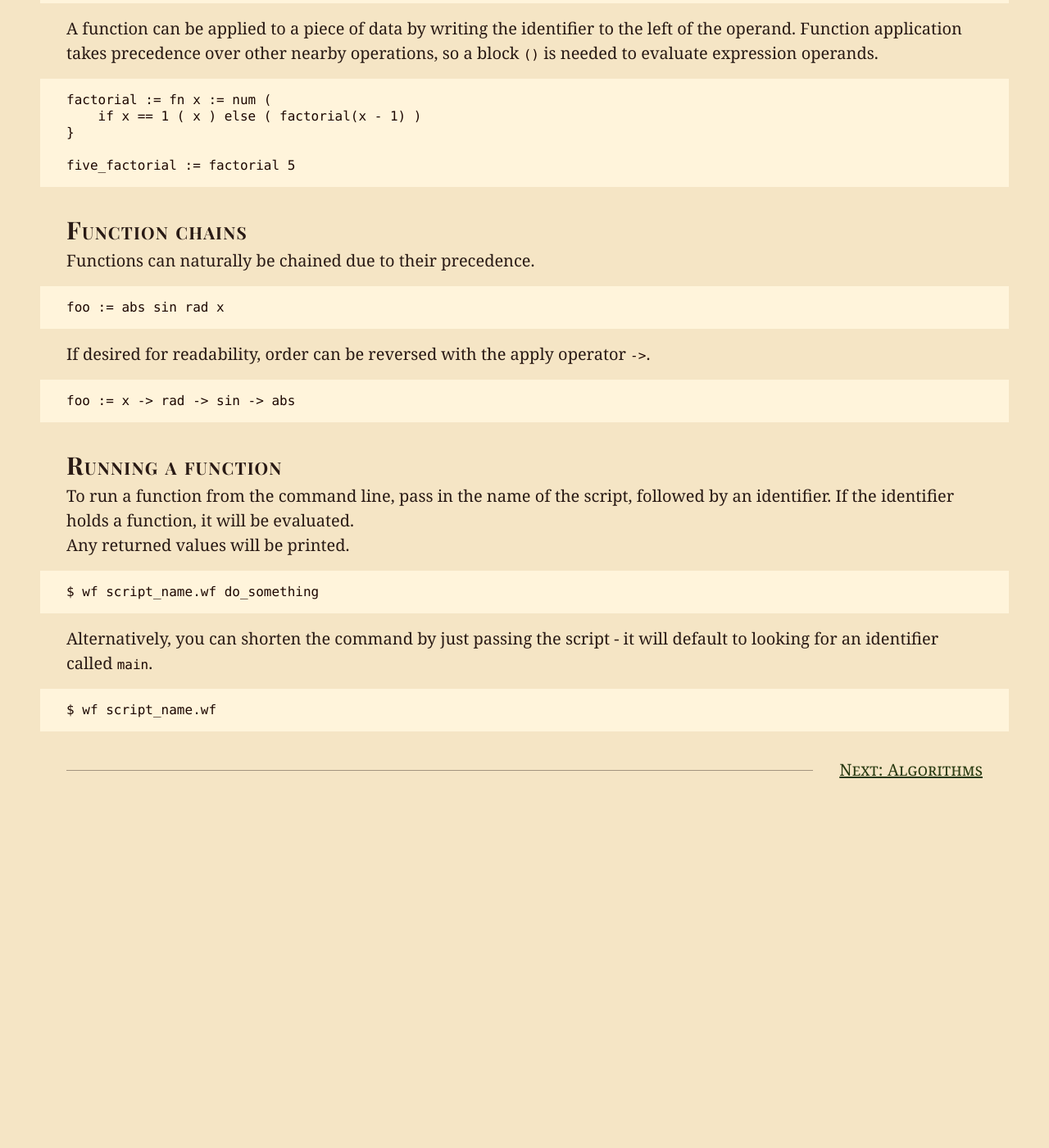
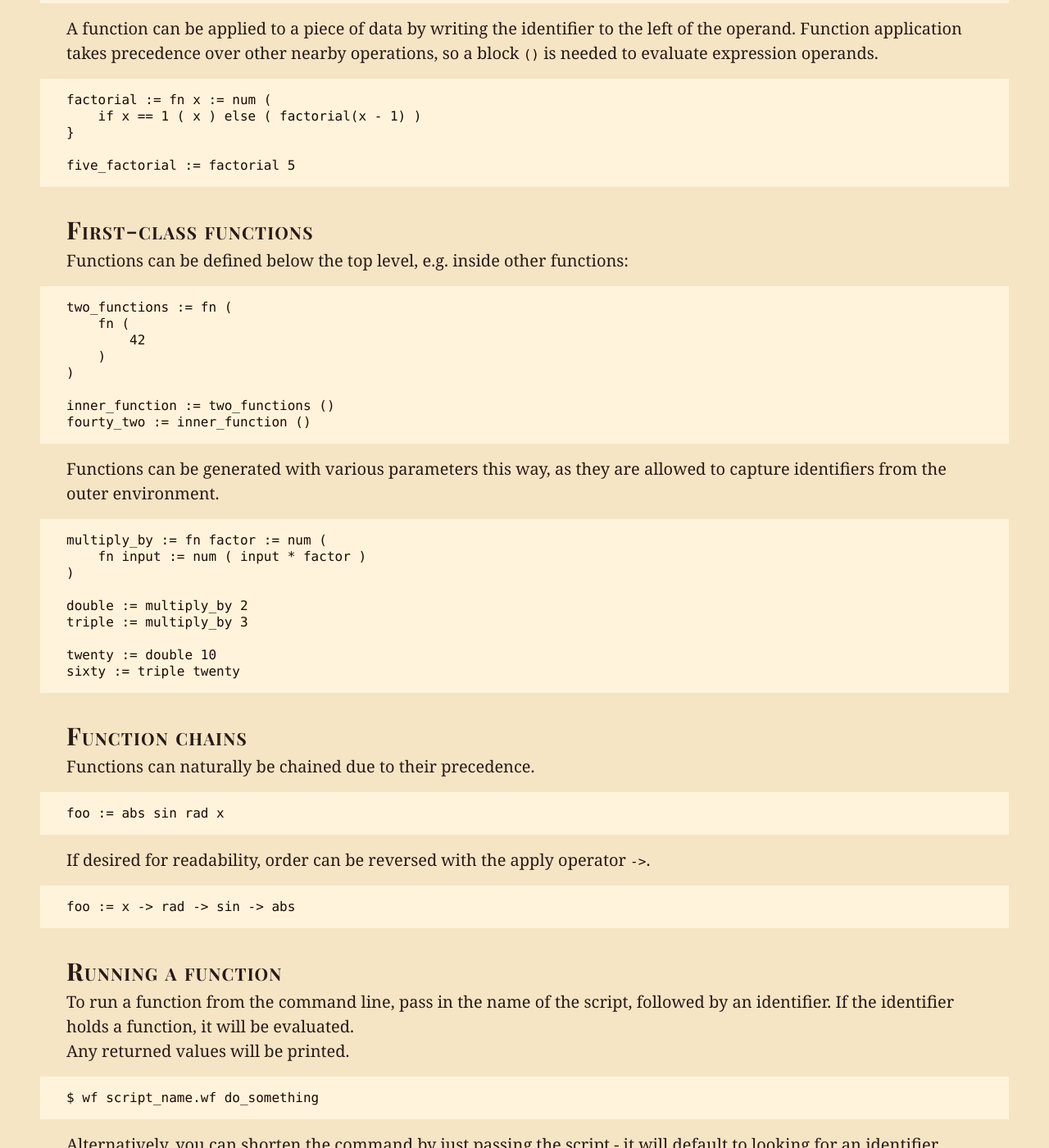
Before and after one commit to dphfox/wolf, a Jekyll site: the page built from docs/design/11-functions.md, in a window 1280 px wide and 1400 px high, scrolled down 1067 px. Shown: the whole window at 82% size. Built offline with Jekyll 4.4.1, drawn with Linux system fonts in a browser that asks for light colours; some web fonts are replaced; before the commit the page ends 2053 px from its top, so only the background shows below that.

````diff
--- a/docs/design/11-functions.md
+++ b/docs/design/11-functions.md
@@ -57,6 +57,36 @@ factorial := fn x := num (
 five_factorial := factorial 5
 ```
 
+## First-class functions
+
+Functions can be defined below the top level, e.g. inside other functions:
+
+```
+two_functions := fn (
+	fn (
+		42
+	)
+)
+
+inner_function := two_functions ()
+fourty_two := inner_function ()
+```
+
+Functions can be generated with various parameters this way, as they are allowed
+to capture identifiers from the outer environment.
+
+```
+multiply_by := fn factor := num (
+	fn input := num ( input * factor )
+)
+
+double := multiply_by 2
+triple := multiply_by 3
+
+twenty := double 10
+sixty := triple twenty
+```
+
 ## Function chains
 
 Functions can naturally be chained due to their precedence.
````
Also changed, not shown: docs/design/13-streams.md (added, +67 -0 lines).
